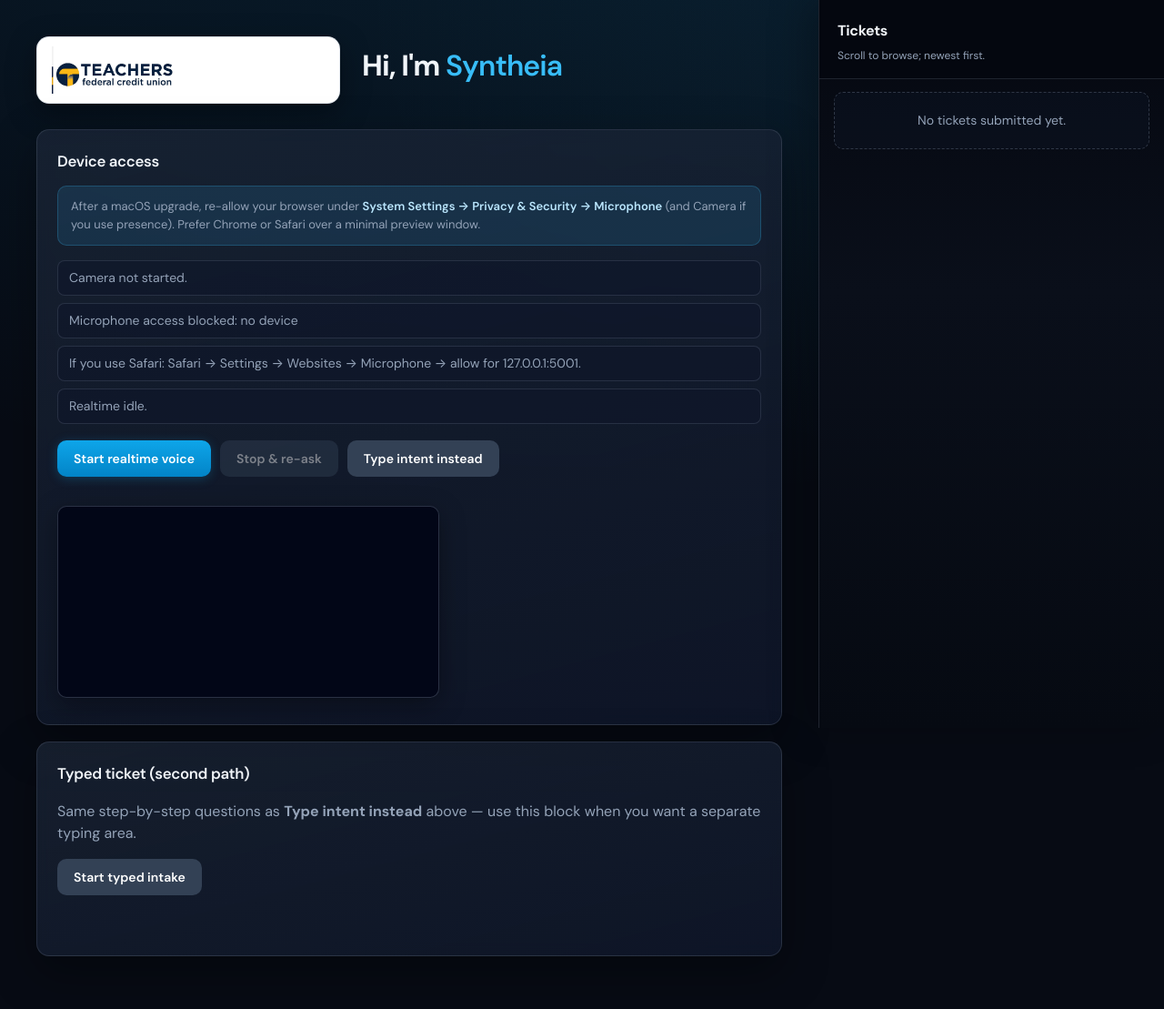
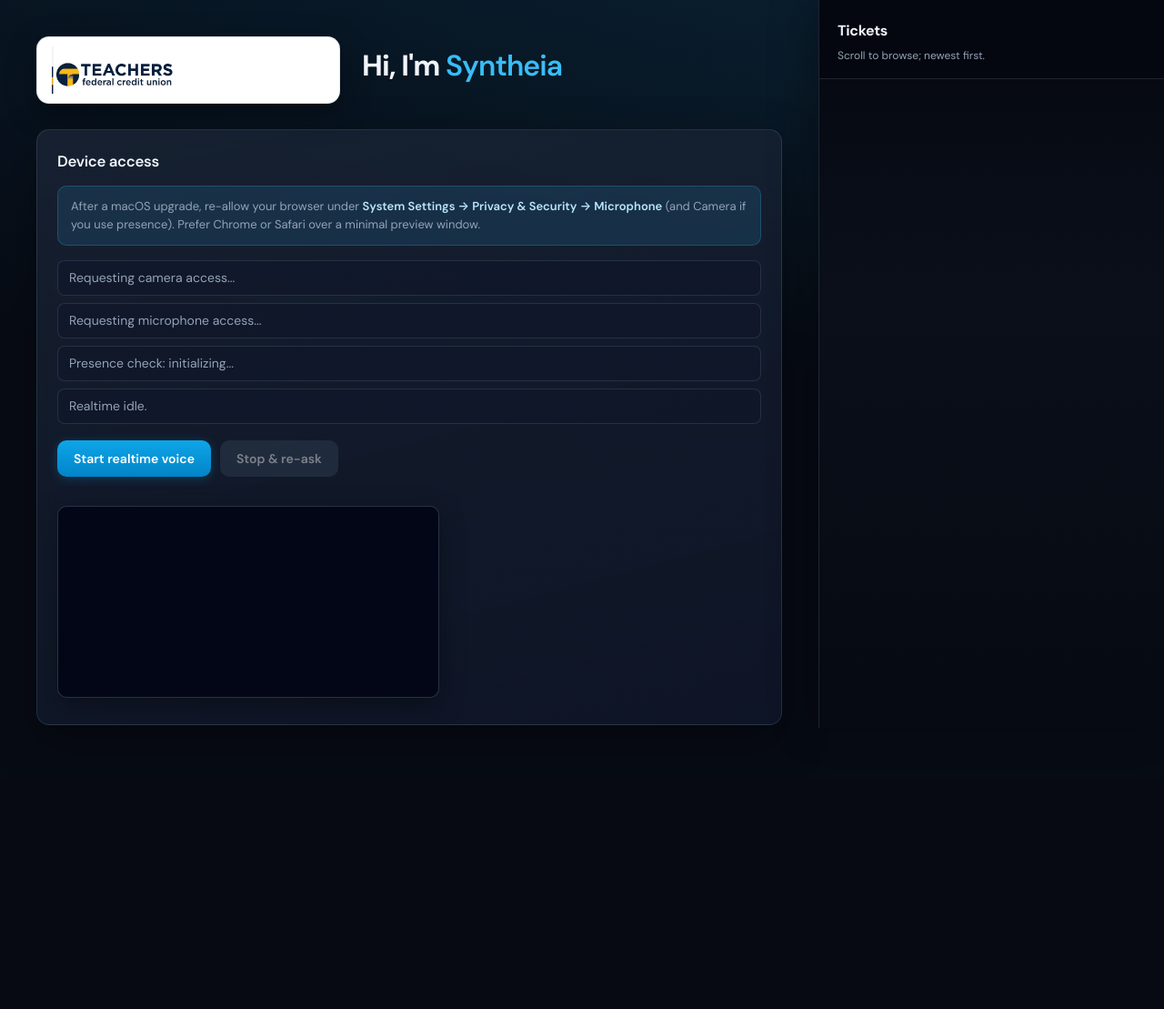
Before and after one commit to sachothegreat/Sachin_Teachers_1, a Flask app: page / in a window 1280 px wide. Shown: the whole page at 91% size. After the commit the page ends 800 px from the top, so only its background shows below. Run offline with Flask 3, Linux system fonts and the light colour scheme; data that the repository does not hold is empty; some libraries are stand-ins or nearby versions.

Commit message:
Restrict intake to cybersecurity and tighten Q3 time-period checks.
Simplify Q1/Q2 prompts, gate non-cyber domains, require a time period on Q3, mute the mic during TTS, and streamline the typed intake UI.

Co-authored-by: Cursor <cursoragent@cursor.com>

```diff
--- a/app.py
+++ b/app.py
@@ -685,20 +685,25 @@ def validate_query():
     if strict:
         strict_rules_text = (
             "\n\nSTRICT MODE — additional rules (Q3 validation):\n"
-            "- A bare entity or category reference is NOT enough: 'critical findings', "
-            "'findings', 'issues', 'give me data', 'show me reports' must be REJECTED "
-            "unless Q3 also names a concrete measurable (count, rate, volume, balance, "
-            "specific incident type, named KPI, etc.).\n"
-            "- Q2 'year over year reports' plus Q3 'critical findings' is INVALID — "
-            "YoY is scope, not the subject. Ask for the specific metric/dataset only.\n"
-            "- Short Q3 is valid only when it contains a measurable anchor (e.g. "
-            "'loan delinquency rate', 'open PCI findings count').\n"
+            "- Q2 has ALREADY captured the data type (metric, trend, or report). "
+            "Q3 only needs to supply the SUBJECT or DATASET — e.g. 'security incidents', "
+            "'critical findings', 'delinquency rate'. Do NOT reject Q3 for lacking a "
+            "data type — that is Q2's job, not Q3's.\n"
+            "- A completely empty or nonsensical Q3 must be rejected. But any Q3 that "
+            "names a recognisable TFCU topic (security, incidents, findings, risk, loans, "
+            "members, deposits, etc.) is acceptable even if short.\n"
+            "- REQUIRED: A time period must be present either in the current query OR "
+            "in any prior turn shown in the conversation history. Accepted time periods: "
+            "today, this week, this month, this quarter, this year, last week, last month, "
+            "last quarter, last year, last 7 days, last 30 days, last 90 days, year to date, "
+            "YTD, month to date, MTD, or any specific date/range. "
+            "If no time period appears anywhere in the conversation history, return valid: false "
+            "and ask ONLY for a time period. Do NOT ask for it again if it was already given.\n"
             "- Do NOT invent defaults the user never said. But DO use Q1/Q2 "
             "intake answers as established facts — that is not inventing.\n"
             "- When coaching, request only the ONE dimension still missing "
-            "after merging ALL intake and history. Never re-ask for year over "
-            "year, time range, business unit, or metrics/trends/reports if "
-            "already captured in Q1, Q2, or prior turns."
+            "after merging ALL intake and history. Never re-ask for data type, "
+            "business unit, or time period if already captured in Q1, Q2, or prior turns."
         )
 
     # Build history context string for the prompt
@@ -902,9 +907,7 @@ def translate_text():
 
 
 Q2_INTAKE_QUESTION = (
-    "Please specify what kind of data you want — metrics, trends, or reports — "
-    "and whether you are looking for anything specific, such as year over year, "
-    "month over month, by branch, or similar."
+    "Can I help you by giving you a metric, trend or report? Pick one."
 )
 
 
@@ -1051,7 +1054,9 @@ def extract_answer():
                                     "stripping any filler phrases like 'I said', 'I meant', "
                                     "'can you show me', 'I want to see', 'give me', 'basically', etc. "
                                     "If the input is already a clean answer, return it unchanged. "
-                                    "Return ONLY the extracted answer — no explanation, no punctuation changes."
+                                    "IMPORTANT: Return ONLY the extracted answer — no follow-up questions, "
+                                    "no suggestions, no 'anything specific?', no extra commentary, "
+                                    "no punctuation changes. Just the answer itself, nothing else."
                                 ),
                             }
                         ],
--- a/templates/index.html
+++ b/templates/index.html
@@ -516,49 +516,25 @@
         <div class="btn-row">
           <button type="button" id="start-realtime">Start realtime voice</button>
           <button type="button" id="stop-speaking" class="secondary" disabled>Stop &amp; re-ask</button>
-          <button type="button" id="start-typed-intake" class="secondary">Type intent instead</button>
         </div>
         <div id="realtime-json" style="max-height:260px;overflow-y:auto;font-size:0.85rem;line-height:1.6;padding:8px 0;display:flex;flex-direction:column;gap:4px;"></div>
         <pre id="realtime-debug" class="panel-pre muted" style="display:none;"></pre>
-        <div id="typed-intake-panel" class="card card-inset" style="display: none;">
-          <h3>Typed intent intake</h3>
-          <p id="typed-question" class="muted"></p>
-          <input
-            id="typed-answer"
-            type="text"
-            class="form-input"
-            placeholder="Type your answer here"
-          />
-          <div class="btn-row mt">
-            <button type="button" id="typed-next">Next</button>
-            <button type="button" id="typed-cancel" class="secondary">Cancel</button>
-          </div>
+        <div id="typed-intake-panel" style="display:none;">
+          <p id="typed-question"></p>
+          <input id="typed-answer" type="text" />
+          <button type="button" id="typed-next"></button>
+          <button type="button" id="typed-cancel"></button>
         </div>
         <audio id="assistant-audio" autoplay></audio>
         <video id="camera-preview" autoplay playsinline muted></video>
         </div>
-      <div class="card">
-        <h3>Typed ticket (second path)</h3>
-        <p class="muted">
-          Same step-by-step questions as <strong>Type intent instead</strong> above — use this block when you want a separate typing area.
-        </p>
-        <div class="btn-row">
-          <button type="button" id="start-typed-intake-2" class="secondary">Start typed intake</button>
-        </div>
-        <p id="typed-2-status" class="muted" style="margin: 0 0 8px; min-height: 1.25em"></p>
-        <div id="typed-intake-panel-2" class="card card-inset" style="display: none">
-          <h3>Typed intent intake</h3>
-          <p id="typed-question-2" class="muted"></p>
-          <input
-            id="typed-answer-2"
-            type="text"
-            class="form-input"
-            placeholder="Type your answer here"
-          />
-          <div class="btn-row mt">
-            <button type="button" id="typed-next-2">Next</button>
-            <button type="button" id="typed-cancel-2" class="secondary">Cancel</button>
-          </div>
+      <div style="display:none;">
+        <p id="typed-2-status"></p>
+        <div id="typed-intake-panel-2">
+          <p id="typed-question-2"></p>
+          <input id="typed-answer-2" type="text" />
+          <button type="button" id="typed-next-2"></button>
+          <button type="button" id="typed-cancel-2"></button>
         </div>
       </div>
         </div>
@@ -866,12 +842,11 @@
       const MULTI_FACE_CONFIRMATION_THRESHOLD = 2;
       const intentReadyMarker = "INTENT_READY";
       const Q2_INTAKE_PROMPT =
-        "Please specify what kind of data you want: metrics, trends, or reports. " +
-        "If you have a specific focus, like year over year, month over month, or by branch, include that too.";
+        "Can I help you by giving you a metric, trend or report? Pick one.";
       const Q3_QUERY_PROMPT =
         "What query would you like relayed?";
       const voiceIntakeQuestions = [
-        "Which business unit are you with?",
+        "What domain are you looking for insights for?",
         Q2_INTAKE_PROMPT,
         Q3_QUERY_PROMPT,
       ];
@@ -1185,7 +1160,7 @@
         );
       }
       const typedIntakeQuestions = [
-        { key: "business_unit", prompt: "Which business unit are you with?" },
+        { key: "business_unit", prompt: "What domain are you looking for insights for?" },
         { key: "summary", prompt: Q2_INTAKE_PROMPT },
         { key: "details", prompt: Q3_QUERY_PROMPT + " Please be specific and banking-related." },
       ];
@@ -1671,6 +1646,15 @@
             typedAnswerEl.value = translated;
           }
         }
+        if (current.key === "business_unit") {
+          const isCyber = /cyber|cybersecurity|cyber security|infosec|information security|security/i.test(answer);
+          if (!isCyber) {
+            typedQuestionEl.textContent = "Wrong department. This system only supports cybersecurity insights. What domain are you looking for insights for?";
+            typedAnswerEl.value = "";
+            typedAnswerEl.focus();
+            return;
+          }
+        }
         if (current.key === "summary") {
           typedQuestionEl.textContent = "Checking your answer...";
           const q2Check = await acceptQ2Answer(answer);
@@ -1774,10 +1758,18 @@
         try { window.speechSynthesis.cancel(); } catch (_) {}
       }
 
+      function setMicMuted(muted) {
+        if (!mediaStream) return;
+        for (const track of mediaStream.getAudioTracks()) {
+          track.enabled = !muted;
+        }
+      }
+
       async function speakWithNaturalVoice(text, onEnd) {
         appendTranscript("Syntheia", text);
         const audio = assistantAudioEl;
         const thisSpeakJobId = ++speakJobId;
+        setMicMuted(true);
         try {
           audio.pause();
           audio.onended = null;
@@ -1812,6 +1804,7 @@
               URL.revokeObjectURL(url);
               currentTtsUrl = null;
             }
+            setMicMuted(false);
             if (onEnd) onEnd();
           };
           audio.onerror = (e) => {
@@ -1823,6 +1816,7 @@
               URL.revokeObjectURL(url);
               currentTtsUrl = null;
             }
+            setMicMuted(false);
             if (onEnd) onEnd();
           };
 
@@ -1842,6 +1836,7 @@
         } catch (error) {
           console.error("TTS failed:", error);
           realtimeStatusEl.textContent = `Voice error: ${error.message}`;
+          setMicMuted(false);
           if (onEnd) onEnd();
         }
       }
@@ -2053,6 +2048,17 @@
               // after that the validator was already called non-strict, so we
               // accept whatever came back to avoid trapping the user.
               if (step === 2) {
+                // Hardcoded time period check — runs before AI validation
+                const TIME_PERIOD_REGEX = /\b(today|this week|this month|this quarter|this year|last week|last month|last quarter|last year|last \d+ days?|last \d+ months?|year to date|ytd|month to date|mtd|\d{4}|january|february|march|april|may|june|july|august|september|october|november|december)\b/i;
+                const allQ3Text = q3History.map(t => t.content).join(" ") + " " + (value || "");
+                if (!TIME_PERIOD_REGEX.test(allQ3Text)) {
+                  voiceQ3Attempts += 1;
+                  pendingVoiceConfirmation = null;
+                  const timingMsg = "Could you also include a time period? For example, this month, last quarter, or last 30 days.";
+                  q3History.push({ role: "assistant", content: timingMsg });
+                  speakWithNaturalVoice(`${timingMsg} So let me ask again — what query would you like relayed?`);
+                  return;
+                }
                 if (validation === null) {
                   // Still validating — hold briefly and let user know
                   realtimeStatusEl.textContent = "Just a moment, checking your query...";
@@ -2065,6 +2071,17 @@
                   const coaching = validation.suggestion || "Try something more specific and banking-related.";
                   q3History.push({ role: "assistant", content: coaching });
                   speakWithNaturalVoice(`${coaching} So let me ask again — what query would you like relayed?`);
+                  return;
+                }
+              }
+              // Q1: only accept cybersecurity domain
+              if (step === 0) {
+                const isCyber = /cyber|cybersecurity|cyber security|infosec|information security|security/i.test(value);
+                if (!isCyber) {
+                  pendingVoiceConfirmation = null;
+                  const wrongMsg = "Wrong department. This system only supports cybersecurity insights. What domain are you looking for insights for?";
+                  realtimeStatusEl.textContent = "Wrong department.";
+                  speakWithNaturalVoice(wrongMsg);
                   return;
                 }
               }
@@ -2542,8 +2559,12 @@
 
       async function startRealtime() {
         if (!mediaStream) {
-          realtimeStatusEl.textContent = "Enable camera/mic permissions first.";
-          return;
+          realtimeStatusEl.textContent = "Requesting microphone access...";
+          await startDevices();
+          if (!mediaStream) {
+            realtimeStatusEl.textContent = "Microphone access is required. Please allow it in your browser and try again.";
+            return;
+          }
         }
         if (multiPersonBlocked) {
           realtimeStatusEl.textContent = "Cannot start: more than one person detected on camera.";
```
